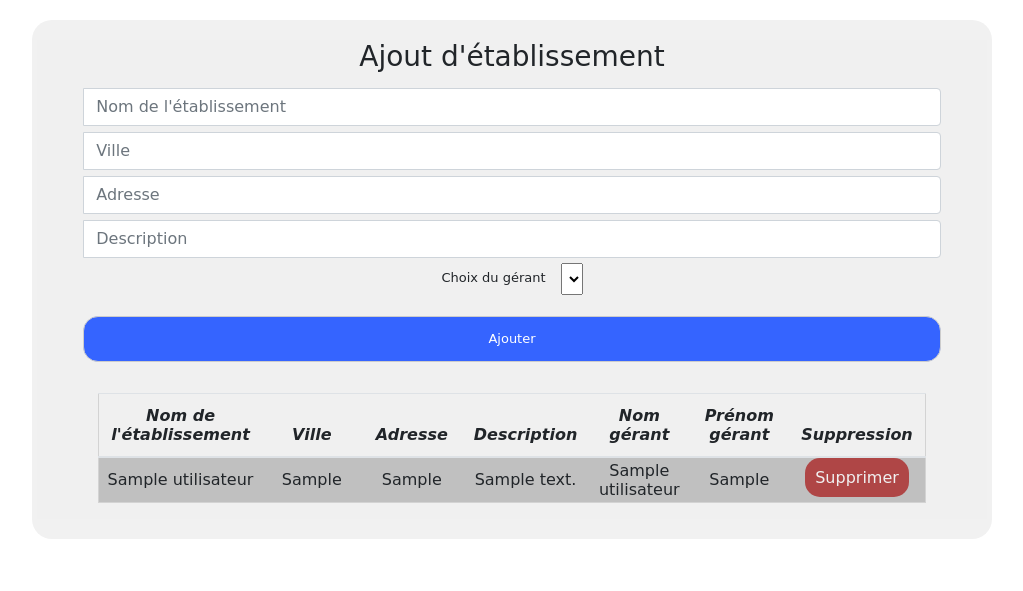
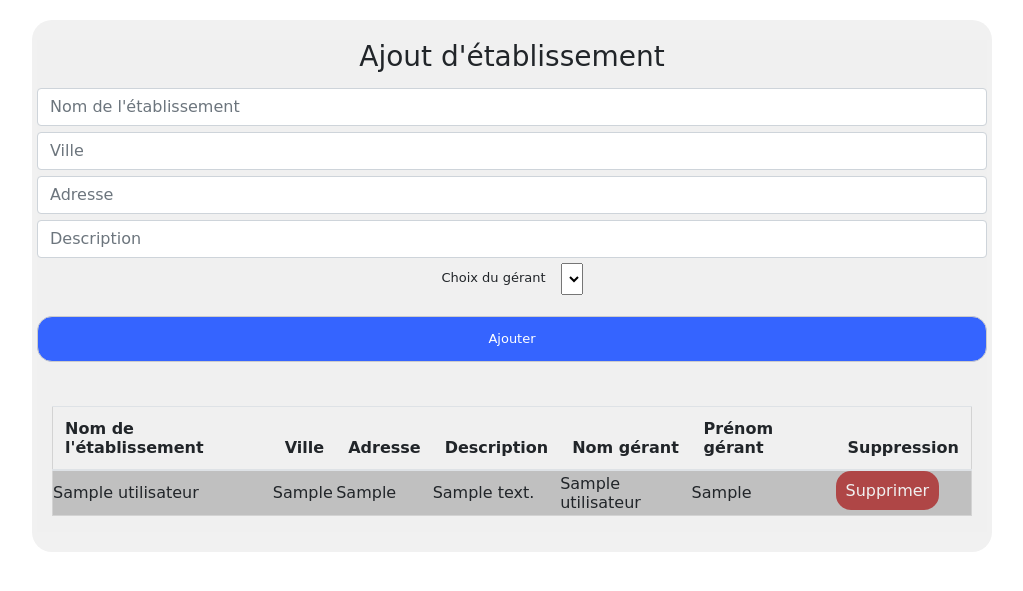
Before and after one commit to Dowzz/Hotels, a PHP site: a page that uses Views/addetab.php in a window 1280 px wide. Shown: the top 591 px of the page, without its empty margins (128-1151 px from the left). Run offline with PHP 8.4, Linux system fonts and the light colour scheme; the visitor is signed in with stand-in values (Sample User, id 1); tables that the repository leaves empty or names only in its code hold one stand-in row (values such as "Sample post"); data that the repository does not hold is empty; some web fonts are replaced.

Commit message:
mise a jour style partie 1
Signed-off-by: Dowzz <michel.barny@outlook.fr>

```diff
--- a/Views/addetab.php
+++ b/Views/addetab.php
@@ -19,22 +19,22 @@
                 </div>
                 <div class="textbox-wrap">
                     <div class="input-group">
-                        <span class="input-group-addon "><i class="fa-solid fa-font"></i></span>
+
                         <input type='text' required="required" id="nom" name='nom' value="" class="form-control"
                             placeholder="Nom de l'établissement">
                     </div>
                     <div class="input-group">
-                        <span class="input-group-addon "><i class="fa-solid fa-city"></i></span>
+
                         <input type='text' required="required" id="city" name='city' value="" class="form-control"
                             placeholder="Ville">
                     </div>
                     <div class="input-group">
-                        <span class="input-group-addon "><i class="fa-solid fa-location-dot"></i></span>
+
                         <input type='text' required="required" id="address" name='address' value="" class="form-control"
                             placeholder="Adresse">
                     </div>
                     <div class="input-group">
-                        <span class="input-group-addon "><i class="fa-solid fa-comment"></i></span>
+
                         <input type="text" required="required" id="desc" value="" name="desc" class="form-control"
                             placeholder="Description">
                     </div>
@@ -68,6 +68,7 @@
         </div>
 
         <div class="container">
+            <div style="overflow-x:auto;">
                 <table class="table">
                     <thead>
                         <tr class="fulltr">
@@ -92,6 +93,7 @@
                     <tbody id="mytable">
                     </tbody>
                 </table>
+            </div>
         </div>
 
     </div>
--- a/auth/login.php
+++ b/auth/login.php
@@ -11,7 +11,7 @@
 <body>
     <div class="container_ container_register">
         <div class="row loginrow">
-            <div class="col-lg-4">
+            <div>
                 <div class="login-content">
                     <form id="loginform" action="connexion" method="post">
                         <div class="section-title">
@@ -19,12 +19,12 @@
                         </div>
                         <div class="textbox-wrap">
                             <div class="input-group">
-                                <span class="input-group-addon "><i class="fa-solid fa-at"></i></span>
+
                                 <input type='email' required="required" id="email" name='email' value=""
                                     class="form-control" placeholder="Email">
                             </div>
                             <div class="input-group">
-                                <span class="input-group-addon "><i class="fa-solid fa-lock"></i></span>
+
                                 <input type="password" required="required" value="" id="password" name="password"
                                     class="form-control" placeholder="Password">
                             </div>
--- a/css/style.css
+++ b/css/style.css
@@ -19,7 +19,7 @@
   font-family: "Hubballi", cursive;
   font-size: 100%;
   background: #fff;
-  width: 100%;
+  width: auto;
   height: auto;
 }
 
@@ -94,6 +94,7 @@
 }
 
 .table {
+  width: 100%;
   background-color: #f0f0f0;
   border: 1px solid lightgray;
   margin-top: 15px;
@@ -101,22 +102,6 @@
 
 #mytable {
   padding: 10px;
-}
-
-.table > tbody > tr > td,
-.table > tfoot > tr > td,
-.table > thead > tr > td {
-  width: 100px;
-  border-top: none;
-  text-align: center;
-  margin-top: 15px;
-}
-
-.table > tbody > tr > th,
-.table > tfoot > tr > th,
-.table > thead > tr > th {
-  text-align: center;
-  font-style: italic;
 }
 
 tbody > tr:nth-child(odd) {
@@ -605,13 +590,17 @@
 }
 
 @media only screen and (max-width: 796px) {
+  .container {
+    padding: 0;
+  }
   .table td,
   .table th {
     padding: inherit;
     vertical-align: inherit;
   }
   .row {
-    margin-left: inherit;
+    padding: 0;
+    margin: 0;
   }
   #mycarousel {
     display: block;
@@ -623,11 +612,11 @@
   .container_ {
     margin-left: inherit;
     margin-right: inherit;
-    width: 98%;
+    width: 100%;
     background-color: inherit;
   }
   .input-group {
-    width: auto;
+    width: 50%;
     margin-left: auto;
     margin-right: auto;
   }
@@ -652,12 +641,6 @@
   }
 }
 
-@media only screen and (max-width: 455px) {
-  .welcome {
-    font-size: em;
-  }
-}
-
 @media only screen and (max-width: 400px) {
   body {
     font-size: smaller;
--- a/css/style.scss
+++ b/css/style.scss
@@ -22,7 +22,7 @@
   font-family: "Hubballi", cursive;
   font-size: 100%;
   background: #fff;
-  width: 100%;
+  width: auto;
   height: auto;
 }
 body a {
@@ -68,7 +68,6 @@
   font-size: 5em;
   background-color: $background;
 }
-
 .container-register {
   justify-content: center;
 }
@@ -90,36 +89,27 @@
 // Table style
 
 .table {
+  width: 100%;
   background-color: $background;
   border: 1px solid $border;
   margin-top: 15px;
 }
 #mytable {
+
   padding: 10px;
 }
-.table > tbody > tr > td,
-.table > tfoot > tr > td,
-.table > thead > tr > td {
-  width: 100px;
-  border-top: none;
-  text-align: center;
-  margin-top: 15px;
-}
-.table > tbody > tr > th,
-.table > tfoot > tr > th,
-.table > thead > tr > th {
-  text-align: center;
-  font-style: italic;
-}
+
 tbody > tr:nth-child(odd) {
   background: silver;
 }
 .table td {
+
   vertical-align: middle;
   padding: 0;
 }
 .tbodyres tr td {
   padding: 10px;
+
 }
 
 //button style
@@ -529,13 +519,17 @@
 
 }
 @media only screen and (max-width: 796px) {
+  .container {
+    padding: 0;
+  }
   .table td,
   .table th {
     padding: inherit;
     vertical-align: inherit;
   }
   .row {
-    margin-left: inherit;
+   padding:0;
+   margin: 0;
   }
   #mycarousel {
     display: block;
@@ -547,11 +541,11 @@
   .container_ {
     margin-left: inherit;
     margin-right: inherit;
-    width: 98%;
+    width: 100%;
     background-color: inherit;
   }
   .input-group {
-    width: auto;
+    width: 50%;
     margin-left: auto;
     margin-right: auto;
   }
@@ -572,17 +566,14 @@
   .navbar-nav {
     position: inherit;
   }
-}
-@media only screen and (max-width: 455px) {
-  .welcome{
-    font-size: em;
-  }
+
 }
 
 @media only screen and (max-width: 400px) {
   body {
     font-size: smaller;
   }
+
 }
 @media only screen and (max-width: 330px) {
   .groupement {
```
Also changed, not shown: auth/register.php (+5 -5 lines), 1 other file. Lines whose indentation alone changed are shown as unchanged.
